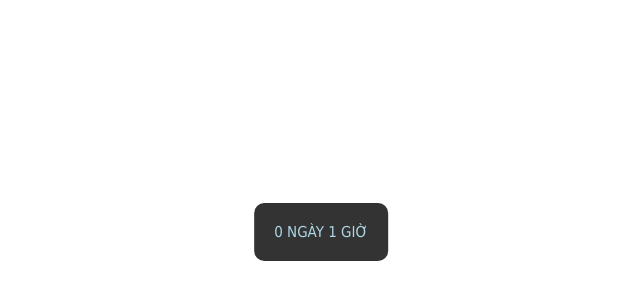
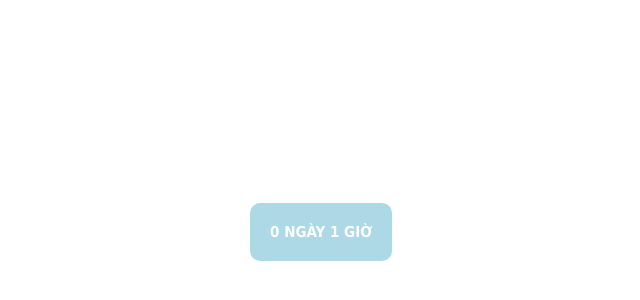
Before and after one commit to challengeforus/challengeforus.github.io, a plain HTML site: page index.html in a window 1280 px wide. Shown: the part 168-468 px from the top of the page, without its empty margins (319-959 px from the left). Drawn offline with Linux system fonts and the light colour scheme.

Commit message:
Update index.html

```diff
--- a/index.html
+++ b/index.html
@@ -6,7 +6,7 @@
 </head>
 <body>
 
-<p id="howLong" style="position: absolute; top: 50%; left: 50%; transform: translate(-50%, -50%); text-align: center; font-size: 15px; margin-top: 0px; color: lightblue; font-family: Tahoma; background: #333333; padding: 20px; border-radius: 10px;"></p>
+<p id="howLong" style="position: absolute; top: 50%; left: 50%; transform: translate(-50%, -50%); font-weight:bold; text-align: center; font-size: 15px; margin-top: 0px; color: white; font-family: Tahoma; background: lightblue; padding: 20px; border-radius: 10px;"></p>
 
 <script>
 var thisDay = new Date("Jun 8, 2019 12:00:00").getTime();
```
